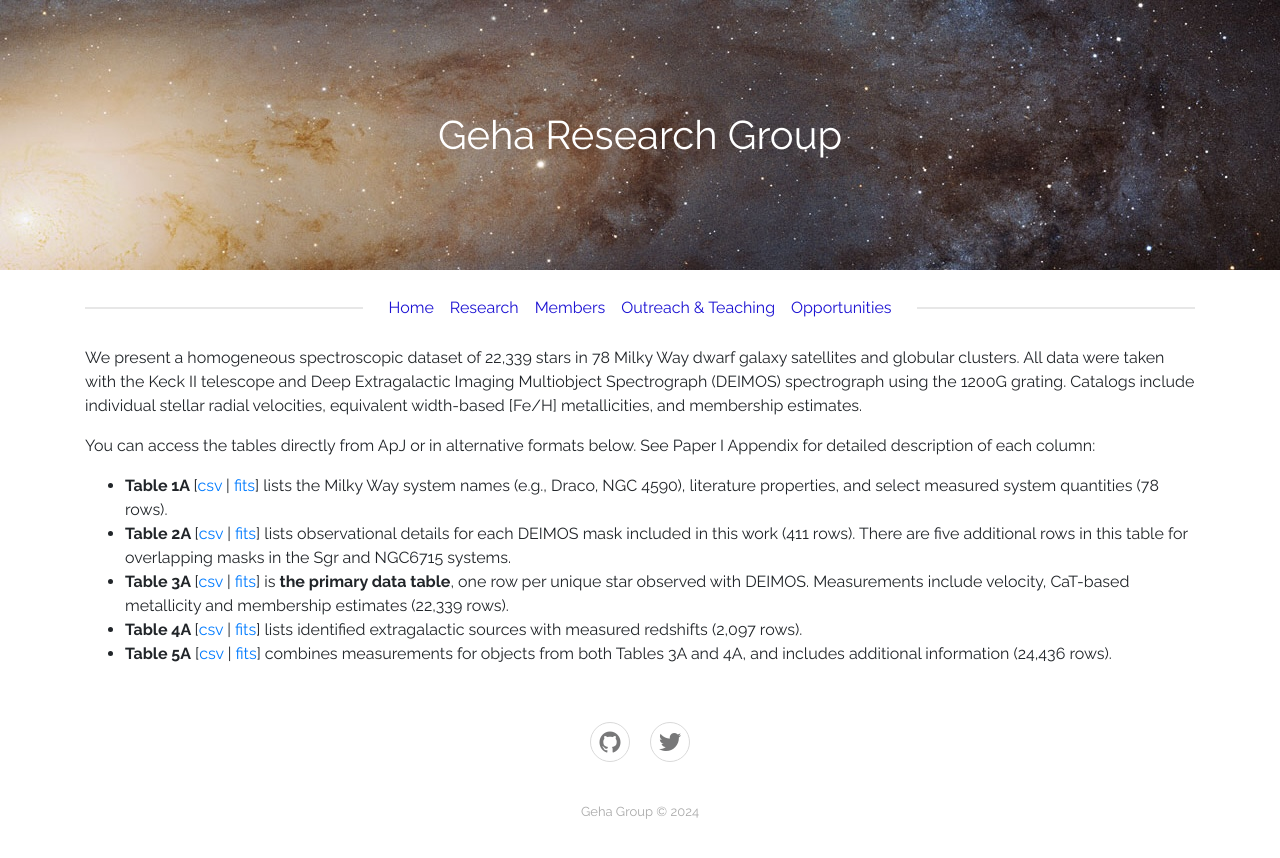
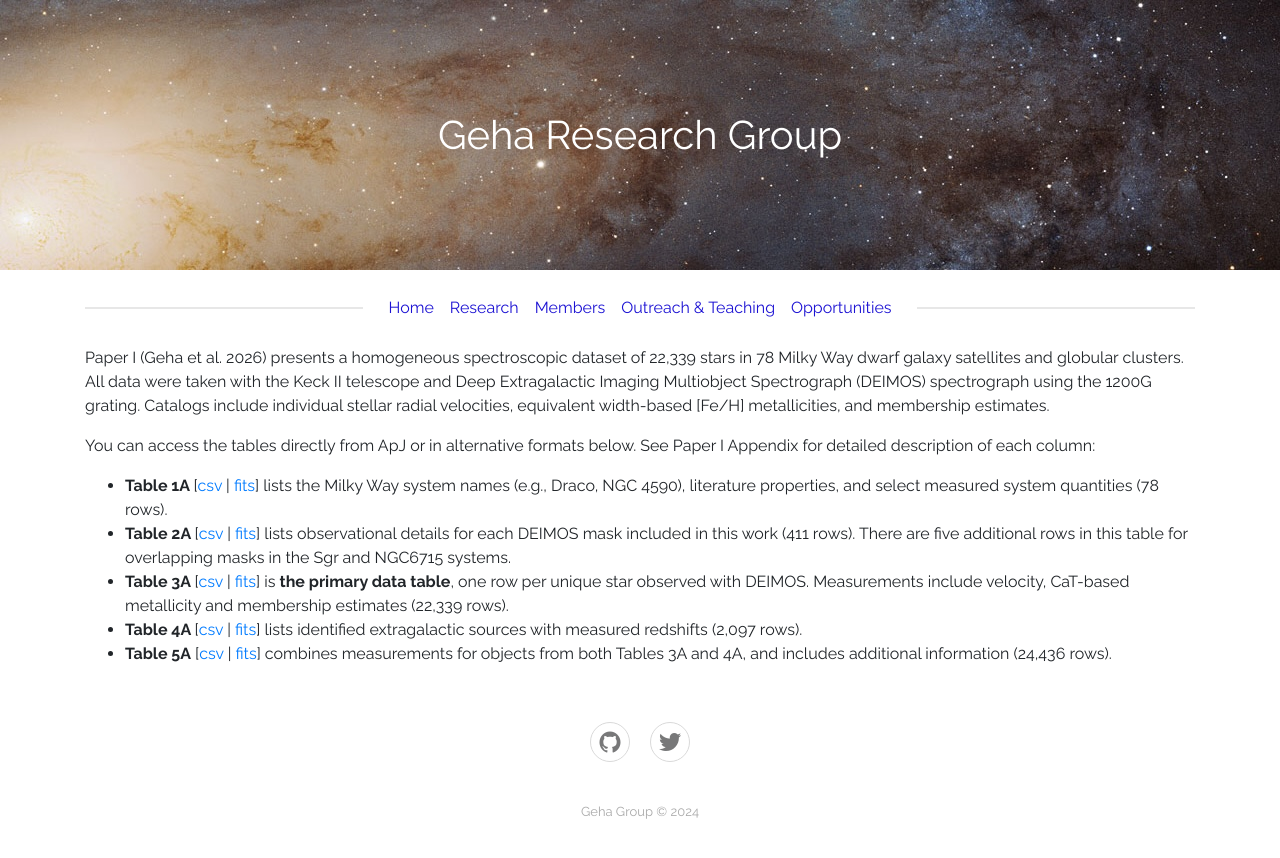
Before and after one commit to geha-group/geha-group.github.io, a Jekyll site: the page built from _deimos/paper1.md, in a window 1280 px wide. Shown: the top 858 px of the page. Built offline with Jekyll 4.4.1, drawn with Linux system fonts in a browser that asks for light colours.

Commit message:
Update paper1.md

```diff
--- a/_deimos/paper1.md
+++ b/_deimos/paper1.md
@@ -6,7 +6,7 @@ image: "/assets/deimos/deimos_paper1.webp"
 #external_url:
 ---
 
-We present a homogeneous spectroscopic dataset of 22,339 stars in 78 Milky Way dwarf galaxy satellites and globular clusters.
+Paper I (Geha et al. 2026) presents a homogeneous spectroscopic dataset of 22,339 stars in 78 Milky Way dwarf galaxy satellites and globular clusters.
 All data were taken with the Keck II telescope and Deep Extragalactic
 Imaging Multiobject Spectrograph (DEIMOS) spectrograph using the 1200G grating.
 Catalogs include individual stellar radial velocities, equivalent width-based [Fe/H] metallicities,
```
